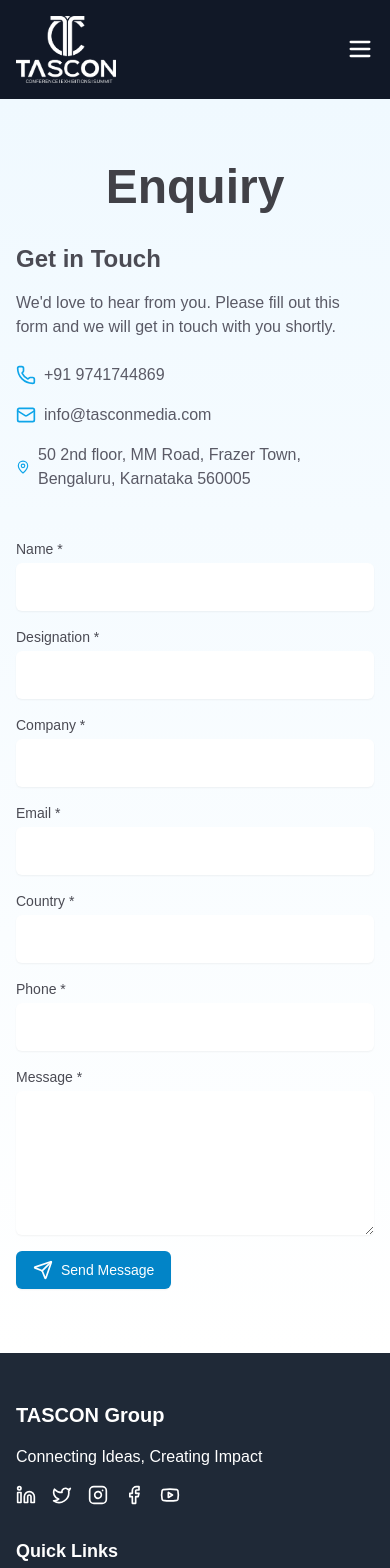
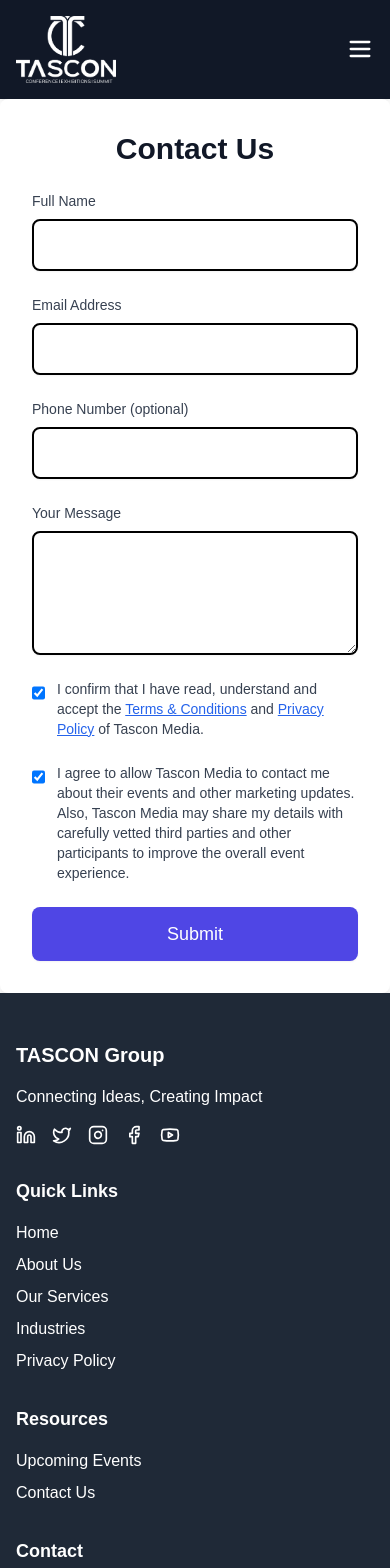
Before and after one commit to Sandeep1816/tascon-app, a Next.js app: page /contact in a window 390 px wide. Shown: the top 1568 px of the page. Built offline with nearby package versions, Linux system fonts and the light colour scheme; a web font is replaced by a local one.

Commit message:
updated google tag

```diff
--- a/app/api/sendEmail/route.tsx
+++ b/app/api/sendEmail/route.tsx
@@ -18,7 +18,8 @@
     // Email content.
     const mailOptions = {
         from: "Tascon<chvamshi03@gmail.com>",
-        to: "info@tasconmedia.com, tarannum.s@tasconmedia.com",
+        // to: "info@tasconmedia.com, tarannum.s@tasconmedia.com",
+        to: "avalasandeep02@gmail.com",
         subject: "New Enquiry from TASCON Contact Form",
         html: `
           <h1>New Enquiry</h1>
--- a/app/contact/page.tsx
+++ b/app/contact/page.tsx
@@ -1,244 +1,184 @@
-"use client"
+'use client'
 
-import { useState } from "react"
-import { motion } from "framer-motion"
-import { Send, Phone, Mail, MapPin } from "lucide-react"
+import React, { useState } from 'react'
+import { useForm, SubmitHandler } from 'react-hook-form'
+import { zodResolver } from '@hookform/resolvers/zod'
+import * as z from 'zod'
+import { motion, AnimatePresence } from 'framer-motion'
 
-export default function Contact() {
-  const [formData, setFormData] = useState({
-    name: "",
-    designation: "",
-    company: "",
-    email: "",
-    country: "",
-    phone: "",
-    message: "",
+// Extend the schema for checkboxes
+const formSchema = z.object({
+  name: z.string().min(2, "Name must be at least 2 characters."),
+  email: z.string().email("Please enter a valid email address."),
+  phone: z.string().regex(/^\+?[1-9]\d{1,14}$/, "Please enter a valid phone number.").optional(),
+  message: z.string().min(10, "Message must be at least 10 characters."),
+  termsAccepted: z.boolean().refine(val => val === true, {
+    message: "You must accept the Terms & Conditions and Privacy Policy.",
+  }),
+  marketingConsent: z.boolean().refine(val => val === true, {
+    message: "You must agree to receive marketing updates.",
+  }),
 })
 
-  const [errors, setErrors] = useState<Record<string, string>>({})
-  const [isSubmitting] = useState(false) // Update 1: Removed setIsSubmitting
+type FormData = z.infer<typeof formSchema>
 
-  const handleChange = (e: React.ChangeEvent<HTMLInputElement | HTMLTextAreaElement | HTMLSelectElement>) => {
-    const { name, value } = e.target
-    setFormData((prev) => ({ ...prev, [name]: value }))
-    if (errors[name]) {
-      setErrors((prev) => ({ ...prev, [name]: "" }))
+const ContactForm: React.FC = () => {
+  const [isSubmitting, setIsSubmitting] = useState(false)
+  const [submitMessage, setSubmitMessage] = useState<string | null>(null)
+
+  const {
+    register,
+    handleSubmit,
+    formState: { errors },
+    reset,
+  } = useForm<FormData>({
+    resolver: zodResolver(formSchema),
+    defaultValues: {
+      termsAccepted: true,
+      marketingConsent: true,
     }
+  })
+
+  const onSubmit: SubmitHandler<FormData> = async (data) => {
+    setIsSubmitting(true)
+    setSubmitMessage(null)
+
+    try {
+      const response = await fetch('/api/sendEmail', {
+        method: 'POST',
+        headers: { 'Content-Type': 'application/json' },
+        body: JSON.stringify(data),
+      })
+
+      if (!response.ok) {
+        throw new Error('Failed to submit form')
       }
 
-  const validateForm = () => {
-    const newErrors: Record<string, string> = {}
-    if (!formData.name.trim()) newErrors.name = "Name is required"
-    if (!formData.designation.trim()) newErrors.designation = "Designation is required"
-    if (!formData.company.trim()) newErrors.company = "Company is required"
-    if (!formData.email.trim()) newErrors.email = "Email is required"
-    else if (!/\S+@\S+\.\S+/.test(formData.email)) newErrors.email = "Email is invalid"
-    if (!formData.country.trim()) newErrors.country = "Country is required"
-    if (!formData.phone.trim()) newErrors.phone = "Phone number is required"
-    else if (!/^\d{10,15}$/.test(formData.phone)) newErrors.phone = "Phone number is invalid"
-    if (!formData.message.trim()) newErrors.message = "Message is required"
-    return newErrors
-  }
-
-  const handleSubmit = async (e: React.FormEvent<HTMLFormElement>) => {
-    e.preventDefault()
-    //Update 2: Added setIsSubmitting(true)
-    //setIsSubmitting(true);
-    const newErrors = validateForm()
-    if (Object.keys(newErrors).length === 0) {
-      try {
-        const response = await fetch("/api/sendEmail", {
-          method: "POST",
-          headers: { "Content-Type": "application/json" },
-          body: JSON.stringify(formData),
-        })
-
-        if (response.ok) {
-          alert("Thank you for your message. We will get back to you soon!")
-          setFormData({
-            name: "",
-            designation: "",
-            company: "",
-            email: "",
-            country: "",
-            phone: "",
-            message: "",
-          })
-        } else {
-          alert("Failed to send the message. Please try again later.")
-        }
+      setSubmitMessage("Thank you for reaching out. We'll get back to you soon!")
+      reset()
     } catch (error) {
       console.error("Error submitting form:", error)
-        alert("An error occurred. Please try again later.")
+      setSubmitMessage("There was a problem sending your message. Please try again.")
     } finally {
-        //Update 2: Added setIsSubmitting(false)
-        //setIsSubmitting(false);
-      }
-    } else {
-      setErrors(newErrors)
+      setIsSubmitting(false)
     }
   }
 
   return (
-    <div className="min-h-screen bg-gradient-to-b from-sky-50 to-white py-16 text-black">
-      <div className="container mx-auto px-4">
-        <motion.h1
-          className="text-5xl font-bold text-elephant-800 mb-8 text-center"
-          initial={{ opacity: 0, y: -20 }}
-          animate={{ opacity: 1, y: 0 }}
-          transition={{ duration: 0.8 }}
-        >
-          Enquiry
-        </motion.h1>
+    <form onSubmit={handleSubmit(onSubmit)} className="w-full max-w-5xl mx-auto p-8 bg-white rounded-lg shadow-xl space-y-6">
+      <h2 className="text-3xl font-bold text-center text-gray-900">Contact Us</h2>
 
-        <div className="grid md:grid-cols-2 gap-12">
-          <motion.div
-            initial={{ opacity: 0, x: -20 }}
-            animate={{ opacity: 1, x: 0 }}
-            transition={{ duration: 0.8, delay: 0.2 }}
-          >
-            <h2 className="text-2xl font-semibold text-elephant-700 mb-4">Get in Touch</h2>
-            <p className="text-elephant-600 mb-6">
-              We&apos;d love to hear from you. Please fill out this form and we will get in touch with you shortly.
-            </p>
-            <div className="space-y-4">
-              <div className="flex items-center">
-                <Phone className="w-5 h-5 text-sky-500 mr-2" />
-                <span className="text-elephant-600">+91 9741744869</span>
-              </div>
-              <div className="flex items-center">
-                <Mail className="w-5 h-5 text-sky-500 mr-2" />
-                <span className="text-elephant-600">info@tasconmedia.com</span>
-              </div>
-              <div className="flex items-center">
-                <MapPin className="w-5 h-5 text-sky-500 mr-2" />
-                <span className="text-elephant-600">
-                  50 2nd floor, MM Road, Frazer Town, Bengaluru, Karnataka 560005
-                </span>
-              </div>
-            </div>
-          </motion.div>
-
-          <motion.form
-            onSubmit={handleSubmit}
-            className="space-y-4"
-            initial={{ opacity: 0, x: 20 }}
-            animate={{ opacity: 1, x: 0 }}
-            transition={{ duration: 0.8, delay: 0.4 }}
-          >
+      {/* Full Name */}
       <div>
-              <label htmlFor="name" className="block text-sm font-medium text-elephant-700">
-                Name *
-              </label>
+        <label htmlFor="name" className="block text-sm font-medium text-gray-700">Full Name</label>
         <input
+          {...register('name')}
           type="text"
           id="name"
-                name="name"
-                value={formData.name}
-                onChange={handleChange}
-                className="mt-1 block w-full rounded-md border-elephant-300 shadow-sm focus:border-sky-300 focus:ring focus:ring-sky-200 focus:ring-opacity-50 py-3"
+          className="mt-2 block w-full py-3 px-4 rounded-lg border-2 border-black shadow-sm focus:outline-none focus:ring-2 focus:ring-indigo-500 focus:border-black sm:text-base font-semibold"
         />
-              {errors.name && <p className="mt-1 text-red-500 text-sm">{errors.name}</p>}
+        {errors.name && <p className="mt-1 text-sm text-red-600">{errors.name.message}</p>}
       </div>
+
+      {/* Email Address */}
       <div>
-              <label htmlFor="designation" className="block text-sm font-medium text-elephant-700">
-                Designation *
-              </label>
+        <label htmlFor="email" className="block text-sm font-medium text-gray-700">Email Address</label>
         <input
-                type="text"
-                id="designation"
-                name="designation"
-                value={formData.designation}
-                onChange={handleChange}
-                className="mt-1 block w-full rounded-md border-elephant-300 shadow-sm focus:border-sky-300 focus:ring focus:ring-sky-200 focus:ring-opacity-50 py-3"
-              />
-              {errors.designation && <p className="mt-1 text-red-500 text-sm">{errors.designation}</p>}
-            </div>
-            <div>
-              <label htmlFor="company" className="block text-sm font-medium text-elephant-700">
-                Company *
-              </label>
-              <input
-                type="text"
-                id="company"
-                name="company"
-                value={formData.company}
-                onChange={handleChange}
-                className="mt-1 block w-full rounded-md border-elephant-300 shadow-sm focus:border-sky-300 focus:ring focus:ring-sky-200 focus:ring-opacity-50 py-3"
-              />
-              {errors.company && <p className="mt-1 text-red-500 text-sm">{errors.company}</p>}
-            </div>
-            <div>
-              <label htmlFor="email" className="block text-sm font-medium text-elephant-700">
-                Email *
-              </label>
-              <input
+          {...register('email')}
           type="email"
           id="email"
-                name="email"
-                value={formData.email}
-                onChange={handleChange}
-                className="mt-1 block w-full rounded-md border-elephant-300 shadow-sm focus:border-sky-300 focus:ring focus:ring-sky-200 focus:ring-opacity-50 py-3"
+          className="mt-2 block w-full py-3 px-4 rounded-lg border-2 border-black shadow-sm focus:outline-none focus:ring-2 focus:ring-indigo-500 focus:border-black sm:text-base font-semibold"
         />
-              {errors.email && <p className="mt-1 text-red-500 text-sm">{errors.email}</p>}
+        {errors.email && <p className="mt-1 text-sm text-red-600">{errors.email.message}</p>}
       </div>
+
+      {/* Phone Number */}
       <div>
-              <label htmlFor="country" className="block text-sm font-medium text-elephant-700">
-                Country *
-              </label>
+        <label htmlFor="phone" className="block text-sm font-medium text-gray-700">Phone Number (optional)</label>
         <input
-                type="text"
-                id="country"
-                name="country"
-                value={formData.country}
-                onChange={handleChange}
-                className="mt-1 block w-full rounded-md border-elephant-300 shadow-sm focus:border-sky-300 focus:ring focus:ring-sky-200 focus:ring-opacity-50 py-3"
-              />
-              {errors.country && <p className="mt-1 text-red-500 text-sm">{errors.country}</p>}
-            </div>
-            <div>
-              <label htmlFor="phone" className="block text-sm font-medium text-elephant-700">
-                Phone *
-              </label>
-              <input
+          {...register('phone')}
           type="tel"
           id="phone"
-                name="phone"
-                value={formData.phone}
-                onChange={handleChange}
-                className="mt-1 block w-full rounded-md border-elephant-300 shadow-sm focus:border-sky-300 focus:ring focus:ring-sky-200 focus:ring-opacity-50 py-3"
+          className="mt-2 block w-full py-3 px-4 rounded-lg border-2 border-black shadow-sm focus:outline-none focus:ring-2 focus:ring-indigo-500 focus:border-black sm:text-base font-semibold"
         />
-              {errors.phone && <p className="mt-1 text-red-500 text-sm">{errors.phone}</p>}
+        {errors.phone && <p className="mt-1 text-sm text-red-600">{errors.phone.message}</p>}
       </div>
+
+      {/* Message */}
       <div>
-              <label htmlFor="message" className="block text-sm font-medium text-elephant-700">
-                Message *
+        <label htmlFor="message" className="block text-sm font-medium text-gray-700">Your Message</label>
+        <textarea
+          {...register('message')}
+          id="message"
+          rows={4}
+          className="mt-2 block w-full py-3 px-4 rounded-lg border-2 border-black shadow-sm focus:outline-none focus:ring-2 focus:ring-indigo-500 focus:border-black sm:text-base font-semibold"
+        />
+        {errors.message && <p className="mt-1 text-sm text-red-600">{errors.message.message}</p>}
+      </div>
+
+      {/* Terms & Conditions Checkbox */}
+      <div className="flex items-start space-x-3">
+        <input
+          {...register('termsAccepted')}
+          type="checkbox"
+          id="termsAccepted"
+          className="mt-1 h-5 w-5 text-indigo-600 border-gray-300 rounded"
+        />
+        <label htmlFor="termsAccepted" className="text-sm text-gray-700">
+          I confirm that I have read, understand and accept the <a href="/policy" target="_blank" className="text-blue-600 underline">Terms & Conditions</a> and <a href="/policy" target="_blank" className="text-blue-600 underline">Privacy Policy</a> of Tascon Media.
         </label>
-              <textarea
-                id="message"
-                name="message"
-                value={formData.message}
-                onChange={handleChange}
-                rows={5}
-                className="mt-1 block w-full rounded-md border-elephant-300 shadow-sm focus:border-sky-300 focus:ring focus:ring-sky-200 focus:ring-opacity-50 py-3"
-              ></textarea>
-              {errors.message && <p className="mt-1 text-red-500 text-sm">{errors.message}</p>}
       </div>
-            <div>
+      {errors.termsAccepted && <p className="mt-1 text-sm text-red-600">{errors.termsAccepted.message}</p>}
+
+      {/* Marketing Consent Checkbox */}
+      <div className="flex items-start space-x-3">
+        <input
+          {...register('marketingConsent')}
+          type="checkbox"
+          id="marketingConsent"
+          className="mt-1 h-5 w-5 text-indigo-600 border-gray-300 rounded"
+        />
+        <label htmlFor="marketingConsent" className="text-sm text-gray-700">
+          I agree to allow Tascon Media to contact me about their events and other marketing updates. Also, Tascon Media may share my details with carefully vetted third parties and other participants to improve the overall event experience.
+        </label>
+      </div>
+      {errors.marketingConsent && <p className="mt-1 text-sm text-red-600">{errors.marketingConsent.message}</p>}
+
+      {/* Submit Button */}
       <button
         type="submit"
-                className={`inline-flex items-center px-4 py-2 border border-transparent rounded-md shadow-sm text-sm font-medium text-white ${
-                  isSubmitting ? "bg-gray-400 cursor-not-allowed" : "bg-sky-600 hover:bg-sky-700"
-                }`}
         disabled={isSubmitting}
+        className="w-full inline-flex justify-center rounded-lg border border-transparent bg-indigo-600 py-3 px-4 text-lg font-medium text-white shadow-sm hover:bg-indigo-700 focus:outline-none focus:ring-2 focus:ring-indigo-500 focus:ring-offset-2 disabled:opacity-50 transition duration-200"
       >
-                <Send className="w-5 h-5 mr-2" />
-                {isSubmitting ? "Sending..." : "Send Message"}
+        {isSubmitting ? "Submitting..." : "Submit"}
       </button>
-            </div>
-          </motion.form>
-        </div>
-      </div>
-    </div>
+
+      {/* Submitting Animation */}
+      <AnimatePresence>
+        {isSubmitting && (
+          <motion.div
+            initial={{ opacity: 0 }}
+            animate={{ opacity: 1 }}
+            exit={{ opacity: 0 }}
+            className="flex items-center justify-center space-x-2 text-sm text-indigo-600"
+          >
+            <svg className="animate-spin h-5 w-5 text-indigo-600" xmlns="http://www.w3.org/2000/svg" fill="none" viewBox="0 0 24 24">
+              <circle className="opacity-25" cx="12" cy="12" r="10" stroke="currentColor" strokeWidth="4"></circle>
+              <path className="opacity-75" fill="currentColor" d="M4 12a8 8 0 018-8V0C5.373 0 0 5.373 0 12h4zm2 5.291A7.962 7.962 0 014 12H0c0 3.042 1.135 5.824 3 7.938l3-2.647z"></path>
+            </svg>
+            <span>Sending your message...</span>
+          </motion.div>
+        )}
+      </AnimatePresence>
+
+      {/* Submit Message */}
+      {submitMessage && (
+        <p className={`mt-4 text-center text-sm ${submitMessage.includes("problem") ? "text-red-600" : "text-green-600"}`}>
+          {submitMessage}
+        </p>
+      )}
+    </form>
   )
 }
+
+export default ContactForm
--- a/app/layout.tsx
+++ b/app/layout.tsx
@@ -1,10 +1,10 @@
 import type { Metadata } from "next"
 import { Geist, Azeret_Mono as Geist_Mono } from "next/font/google"
-import Script from "next/script" // Add this import
+import Script from "next/script"
 import "./globals.css"
 import Header from "@/components/Header"
 import Footer from "@/components/Footer"
-import type React from "react" // Added import for React
+import type React from "react"
 
 const geistSans = Geist({
   variable: "--font-geist-sans",
@@ -28,20 +28,23 @@
 }>) {
   return (
     <html lang="en">
+      <head />
       <body className={`${geistSans.variable} ${geistMono.variable} antialiased`}>
         <Header />
         {children}
         <Footer />
 
-        {/* Google Analytics Script */}
-        <Script strategy="afterInteractive" src="https://www.googletagmanager.com/gtag/js?id=G-TC73ZF9XXS" />
+        {/* Google Analytics Script (G-JRN4ZVVN62) */}
+        <Script
+          strategy="afterInteractive"
+          src="https://www.googletagmanager.com/gtag/js?id=G-JRN4ZVVN62"
+        />
         <Script id="google-analytics" strategy="afterInteractive">
           {`
             window.dataLayer = window.dataLayer || [];
             function gtag(){dataLayer.push(arguments);}
             gtag('js', new Date());
-
-            gtag('config', 'G-TC73ZF9XXS');
+            gtag('config', 'G-JRN4ZVVN62');
           `}
         </Script>
       </body>
--- a/package.json
+++ b/package.json
@@ -9,12 +9,15 @@
     "lint": "next lint"
   },
   "dependencies": {
+    "@hookform/resolvers": "^5.0.1",
     "framer-motion": "^11.18.1",
     "lucide-react": "^0.473.0",
     "next": "15.1.4",
     "nodemailer": "^6.9.16",
     "react": "^19.0.0",
-    "react-dom": "^19.0.0"
+    "react-dom": "^19.0.0",
+    "react-hook-form": "^7.56.1",
+    "zod": "^3.24.3"
   },
   "devDependencies": {
     "@eslint/eslintrc": "^3",
```
Also changed, not shown: 1 other file (tests, documents, lock files or other folders). Lines whose indentation alone changed are shown as unchanged.
